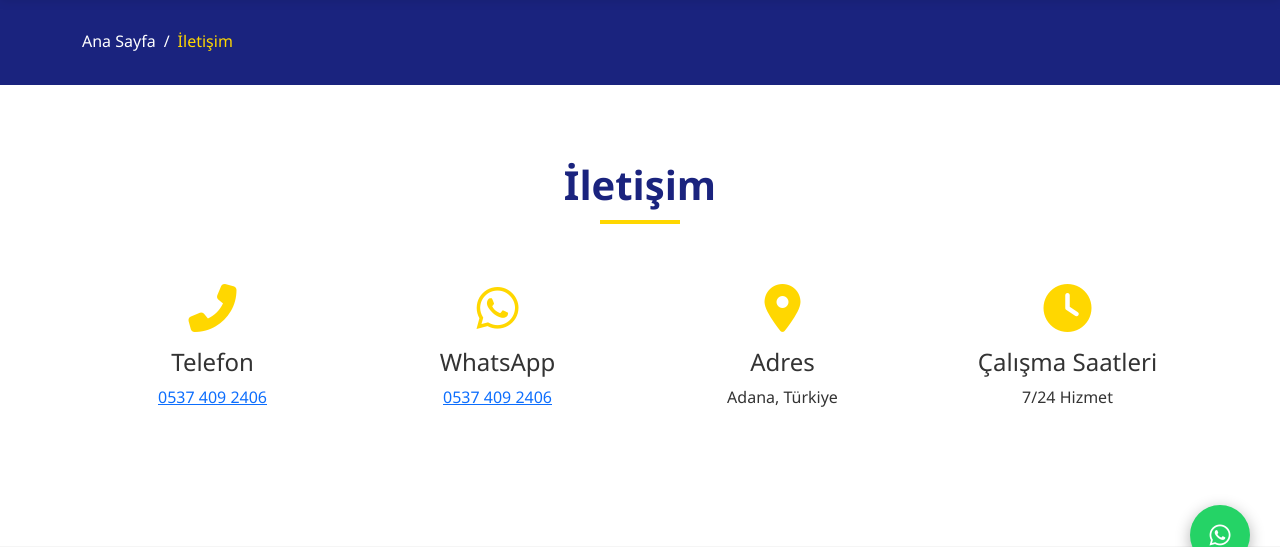
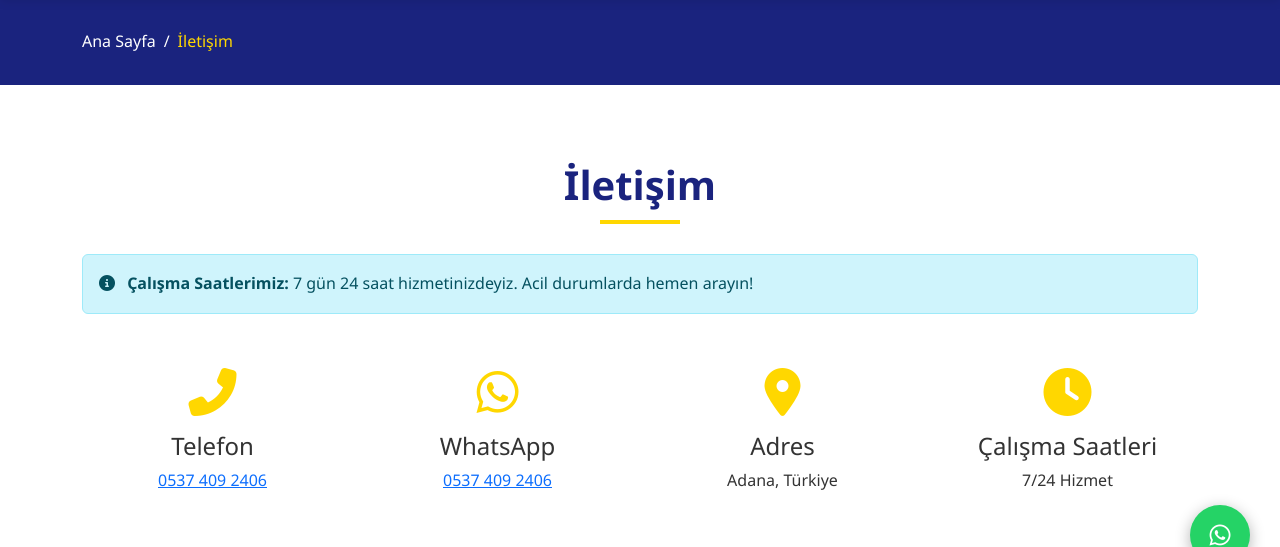
Before and after one commit to Aras12/alperdeneme, a PHP site: page /nakliyat/iletisim in a window 1280 px wide. Shown: the part 65-612 px from the top of the page. Run offline with PHP 8.4, Linux system fonts and the light colour scheme; data comes from the database, SQL or seed files in the repository.

Commit message:
Add content management to database.sql and pages
- Add homepage_content, about_content, contact_info to database.sql
- Add default content for all three fields
- Update hakkimizda.php to use about_content from settings
- Update iletisim.php to use contact_info from settings
- Now all content is editable from admin panel without manual SQL

```diff
--- a/nakliyat/database.sql
+++ b/nakliyat/database.sql
@@ -204,6 +204,9 @@ INSERT INTO `settings` (`setting_key`, `setting_value`, `setting_group`) VALUES
 ('instagram_url', '#', 'social'),
 ('twitter_url', '#', 'social'),
 ('meta_keywords', 'adana oto çekici, adana çekici, adana yol yardım, adana akü takviye', 'seo'),
-('google_analytics', '', 'seo');
+('google_analytics', '', 'seo'),
+('homepage_content', '<div class=\"row align-items-center mb-5\">\n<div class=\"col-lg-6\">\n<h1>Adana Acil Çekici - Hızlı ve Güvenilir Müdahale</h1>\n<p class=\"lead\">Acil durumlarda zaman her şeyden önemlidir. Adana acil çekici hizmeti olarak, 7/24 kesintisiz hizmet veren profesyonel ekibimizle yanınızdayız.</p>\n<p>Modern araç filomuz ve deneyimli operatörlerimizle, aracınızı güvenle istediğiniz noktaya taşıyoruz. Tüm Adana ve çevre ilçelerde hızlı müdahale garantisi veriyoruz.</p>\n</div>\n<div class=\"col-lg-6\">\n<img src=\"https://images.unsplash.com/photo-1449965408869-eaa3f722e40d?w=800\" class=\"img-fluid rounded shadow\" alt=\"Adana Oto Çekici\">\n</div>\n</div>', 'content'),
+('about_content', '<p>Adana ve çevresinde yıllardır kesintisiz hizmet veren profesyonel oto çekici firmamız, modern araç filosu ve deneyimli ekibiyle 7/24 acil yol yardım hizmeti sunmaktadır.</p>\n<p>Müşteri memnuniyetini ön planda tutan anlayışımızla, her türlü araç çekme ve yol yardım ihtiyacınızda yanınızdayız. Uygun fiyat garantisi ve hızlı müdahale ile sektörde fark yaratıyoruz.</p>\n<h3>Neden Bizi Tercih Etmelisiniz?</h3>\n<ul>\n<li>7/24 kesintisiz hizmet</li>\n<li>Modern ve bakımlı araç filosu</li>\n<li>Deneyimli ve profesyonel ekip</li>\n<li>Uygun fiyat garantisi</li>\n<li>Hızlı müdahale</li>\n<li>Güvenli taşıma</li>\n<li>Tüm Adana ve çevre ilçelere hizmet</li>\n</ul>', 'content'),
+('contact_info', '<div class=\"alert alert-info\">\n<i class=\"fas fa-info-circle me-2\"></i>\n<strong>Çalışma Saatlerimiz:</strong> 7 gün 24 saat hizmetinizdeyiz. Acil durumlarda hemen arayın!\n</div>', 'content');
 
 COMMIT;
--- a/nakliyat/hakkimizda.php
+++ b/nakliyat/hakkimizda.php
@@ -30,6 +30,11 @@ include 'includes/header.php';
     <div class="container">
         <h1 class="section-title text-center">Hakkımızda</h1>
 
+        <?php if(isset($settings['about_content']) && !empty($settings['about_content'])): ?>
+            <div class="about-content">
+                <?= $settings['about_content'] ?>
+            </div>
+        <?php else: ?>
         <div class="row align-items-center mb-5">
             <div class="col-lg-6">
                 <img src="https://images.unsplash.com/photo-1449965408869-eaa3f722e40d?w=800"
@@ -43,6 +48,7 @@ include 'includes/header.php';
                 <p>Modern araç filomuz ve deneyimli ekibimizle, her türlü araç çekme ve yol yardım ihtiyacınızda yanınızdayız.</p>
             </div>
         </div>
+        <?php endif; ?>
 
         <div class="row g-4 mb-5">
             <div class="col-md-3">
--- a/nakliyat/iletisim.php
+++ b/nakliyat/iletisim.php
@@ -43,6 +43,12 @@ include 'includes/header.php';
 <section class="content-section">
     <div class="container">
         <h1 class="section-title text-center">İletişim</h1>
+
+        <?php if(isset($settings['contact_info']) && !empty($settings['contact_info'])): ?>
+            <div class="mb-4">
+                <?= $settings['contact_info'] ?>
+            </div>
+        <?php endif; ?>
 
         <div class="row g-4">
             <div class="col-md-3">
```
